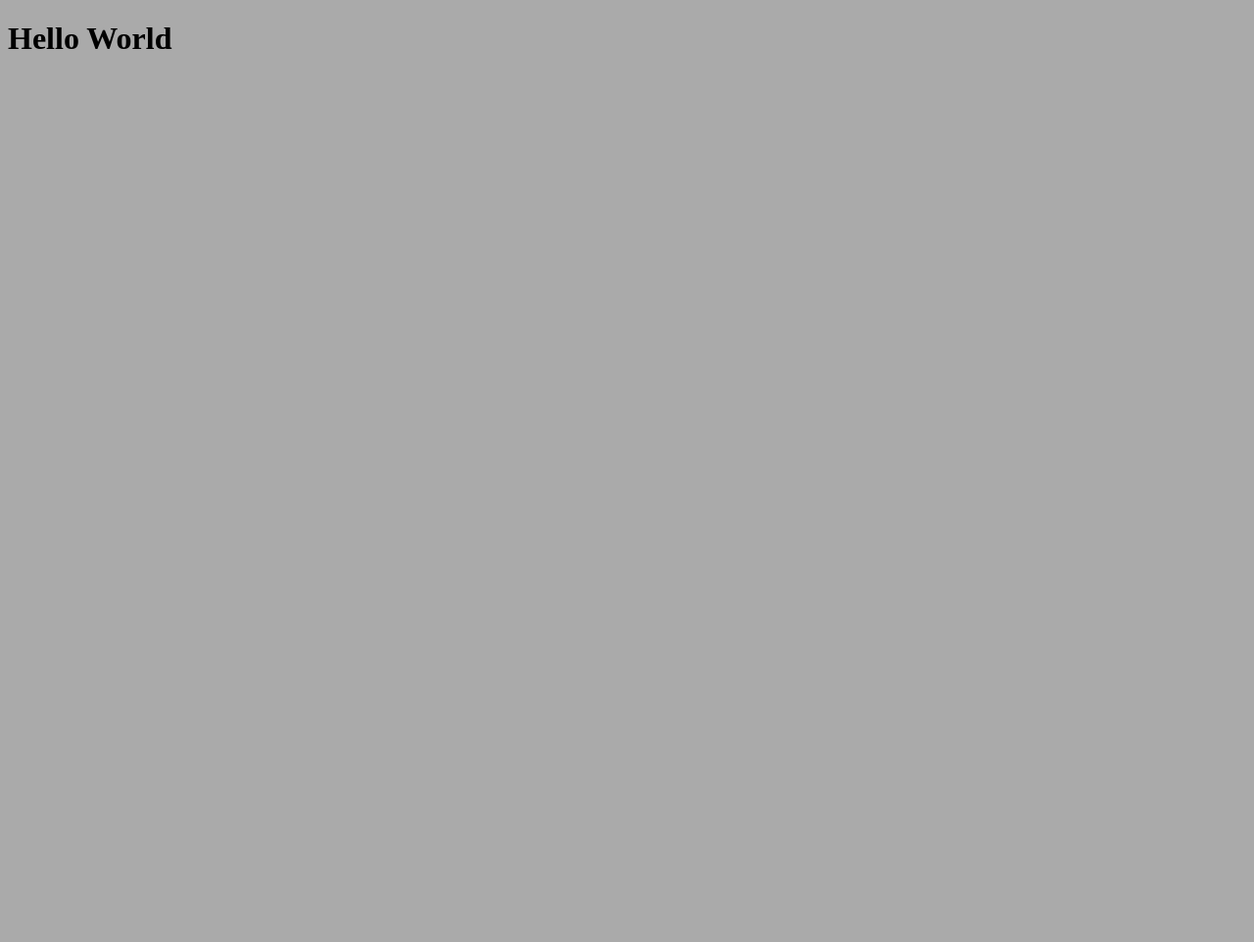
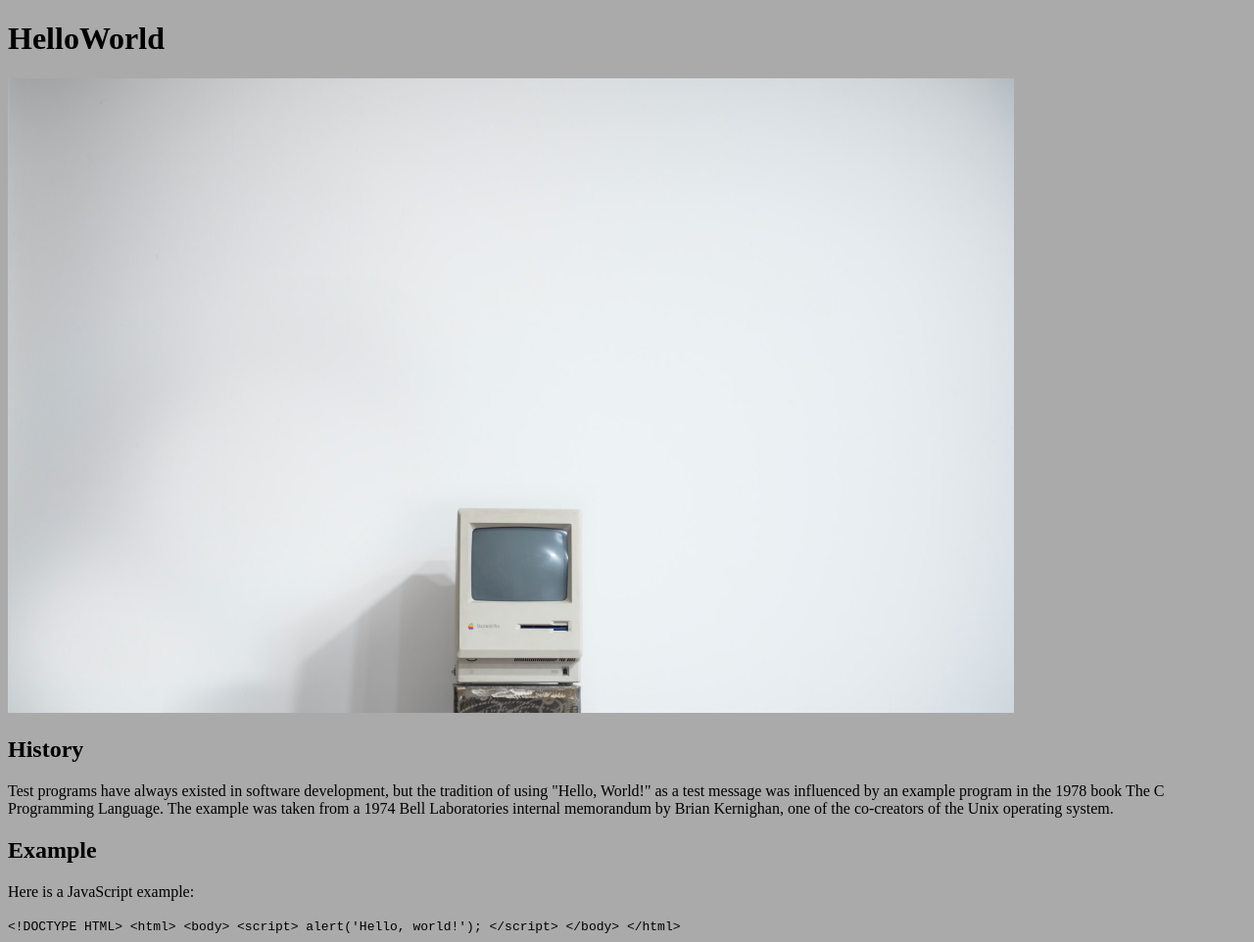
Before and after one commit to adolla04/HelloWorld_II, a plain HTML site: page index.html in a window 1280 px wide. Shown: the whole page at 98% size. Before the commit the page ends 800 px from the top, so only its background shows below. Drawn offline with Linux system fonts and the light colour scheme.

Commit message:
html assets input

```diff
--- a/index.html
+++ b/index.html
@@ -8,7 +8,26 @@
     <link rel="stylesheet" href="screen.css">
   </head>
   <body>
-    <h1>Hello World</h1>
+    <h1>HelloWorld</h1>
+    <img src="Images/computer_image_full.png" alt="Vintage Mac"
+    <section>
+      <h2>History</h2>
+      <p>Test programs have always existed in software development, but the tradition of using "Hello, World!" as a test message was influenced by an example program in the 1978 book The C Programming Language. The example was taken from a 1974 Bell Laboratories internal memorandum by Brian Kernighan, one of the co-creators of the Unix operating system.</p>
+    </section>
+    <section>
+      <h2>Example</h2>
+      <p>Here is a JavaScript example:</p>
+      <code>
+        &lt;!DOCTYPE HTML&gt;
+        &lt;html&gt;
+          &lt;body&gt;
+            &lt;script&gt;
+              alert('Hello, world!');
+            &lt;/script&gt;
+          &lt;/body&gt;
+        &lt;/html&gt;
+      </code>
+    </section>
     <script src="index.js"></script>
   </body>
 </html>
```
Also changed, not shown: Images/Logo.png (added), Images/computer_image_full.png (added).
